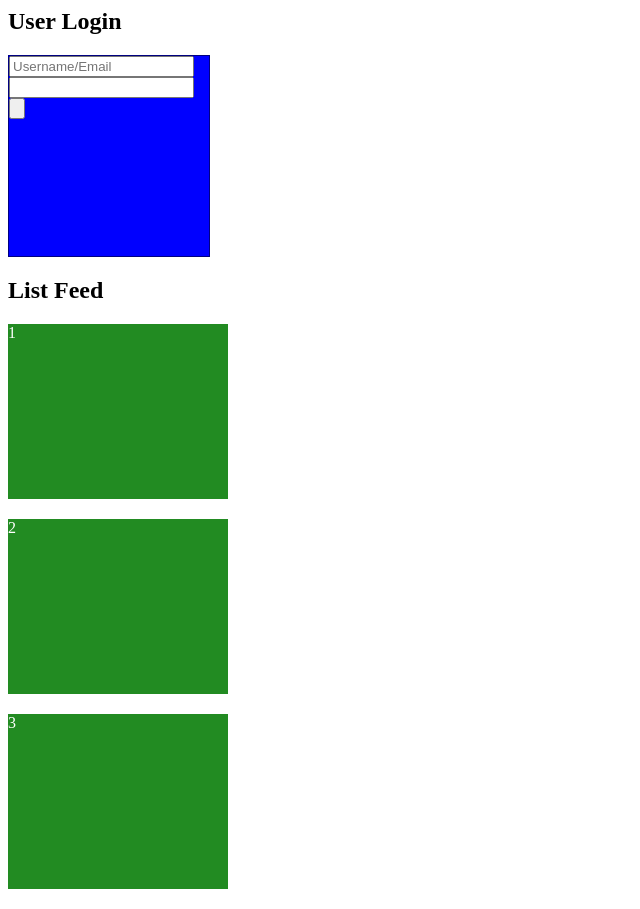
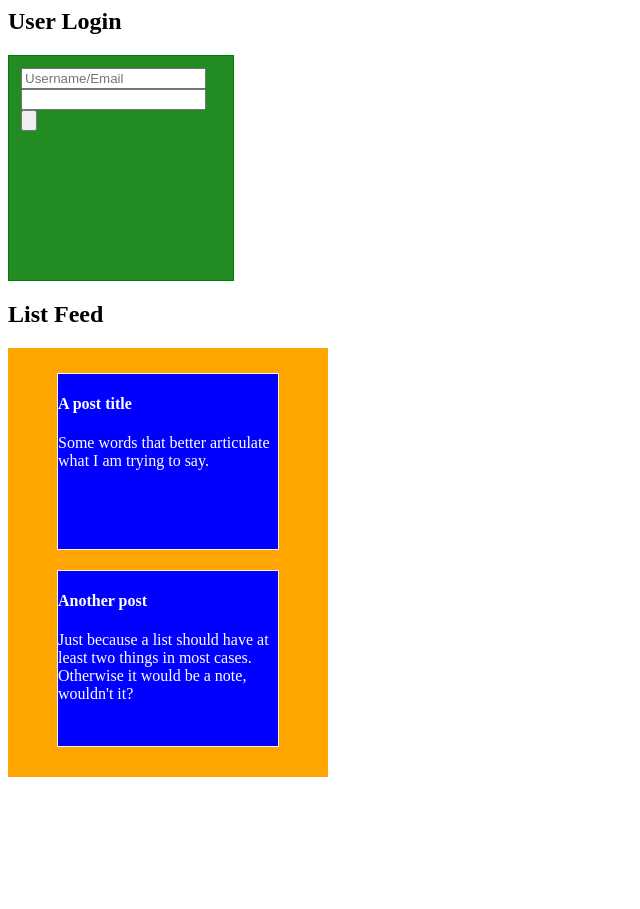
Before and after one commit to Juzkus/FROG, a PHP site: page /demo in a window 1280 px wide. Shown: the whole page, without its empty margins (0-640 px from the left). After the commit the page ends 777 px from the top, so only its background shows below. Run offline with PHP 8.4, Linux system fonts and the light colour scheme.

Commit message:
Some styles for list feed and user login.

```diff
--- a/FROG.PHP.Web/shells/list_feed.php
+++ b/FROG.PHP.Web/shells/list_feed.php
@@ -6,11 +6,19 @@
 	*/
 ?>
 <style>
+.feed
+{
+	background: orange;
+	border: red;
+	padding: 10px;
+	width: 300px;
+}
 .feed_item
 {
-	background: forestgreen;
-	border: green;
+	background: blue;
+	border: 1px solid #f4f4f4;
 	color: white;
+	margin: auto;
 	width: 220px;
 	height: 175px;
 	margin-top: 15px;
@@ -21,12 +29,24 @@
 	// TODO: Update list from server.
 </script>
 <?php
-	$dummyList = array(1, 2, 3);
+	$firstPost = [];
+	$firstPost['id'] = 'abc123';
+	$firstPost['title'] = 'A post title';
+	$firstPost['desc'] = 'Some words that better articulate what I am trying to say.';
+	$secondPost = ['id' => 'xyz789', 'title' => 'Another post', 'desc' => 'Just because a list should have at least two things in most cases. Otherwise it would be a note, wouldn\'t it?'];
+	$dummyList = array($firstPost, $secondPost);
+
+	// outer container
+	echo '<div class="feed">';
 
 	foreach ($dummyList as $item)
 	{
-		$html = '<div class="feed_item">' . $item . '</div>';
-		echo $html;
-		#echo "<h1>" + $item + "</h1>";
+		echo '<div class="feed_item" id="' . $item['id'] .'">'
+			. '<h4>' . $item['title'] . '</h4>'
+			. '<p>' . $item['desc'] . '</p>'
+			. '</div>';
 	}
+
+	// close container
+	echo '</div>';
 ?>
--- a/FROG.PHP.Web/shells/user_login.php
+++ b/FROG.PHP.Web/shells/user_login.php
@@ -4,8 +4,9 @@
 <style>
 .user_login
 {
-	background: blue;
-	border: 1px solid navy;
+	background: forestgreen;
+	border: 1px solid green;
+	padding: 12px;
 	width: 200px;
 	height: 200px;
 }
```
Also changed, not shown: FROG.PHP.Web/index.php (+7 -2 lines).
